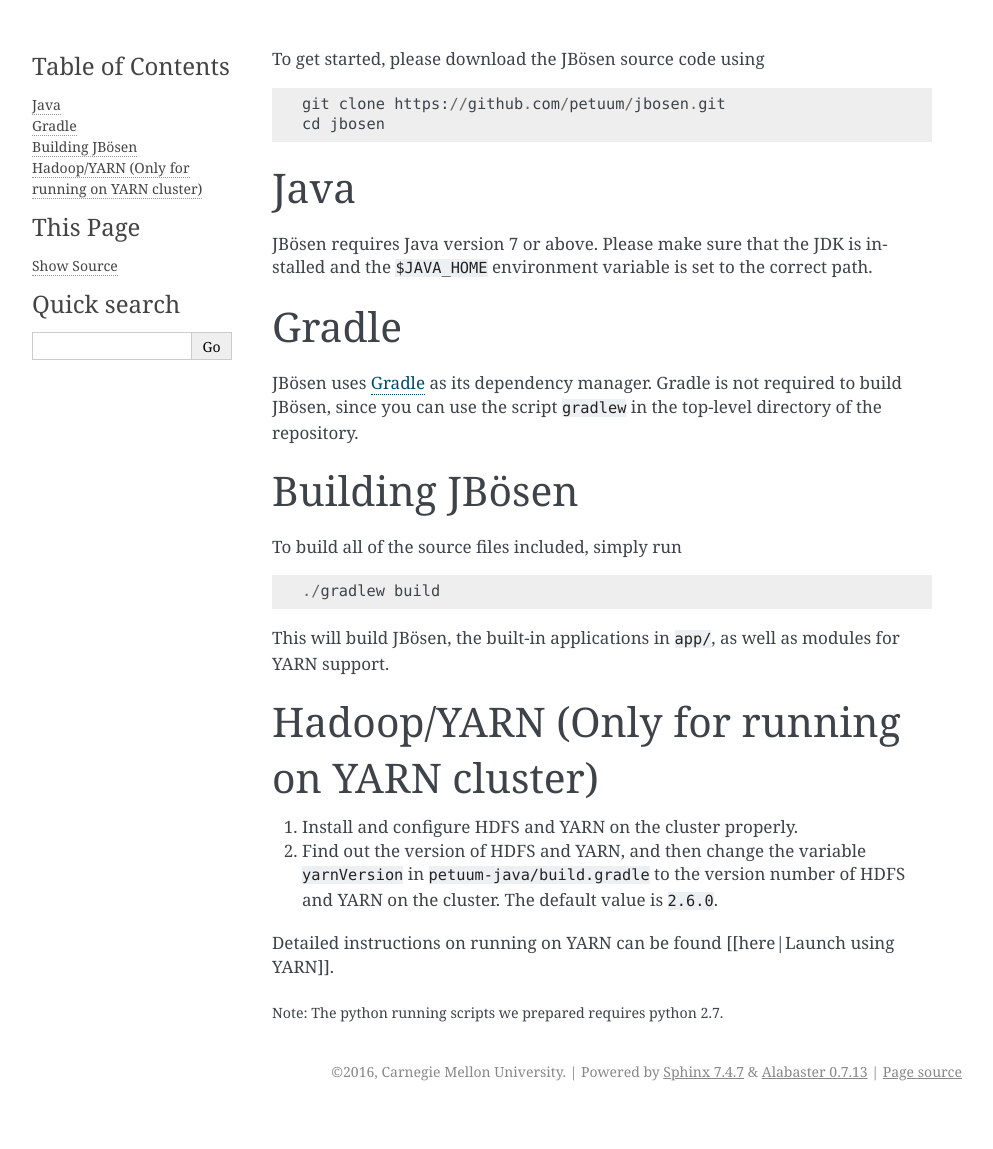
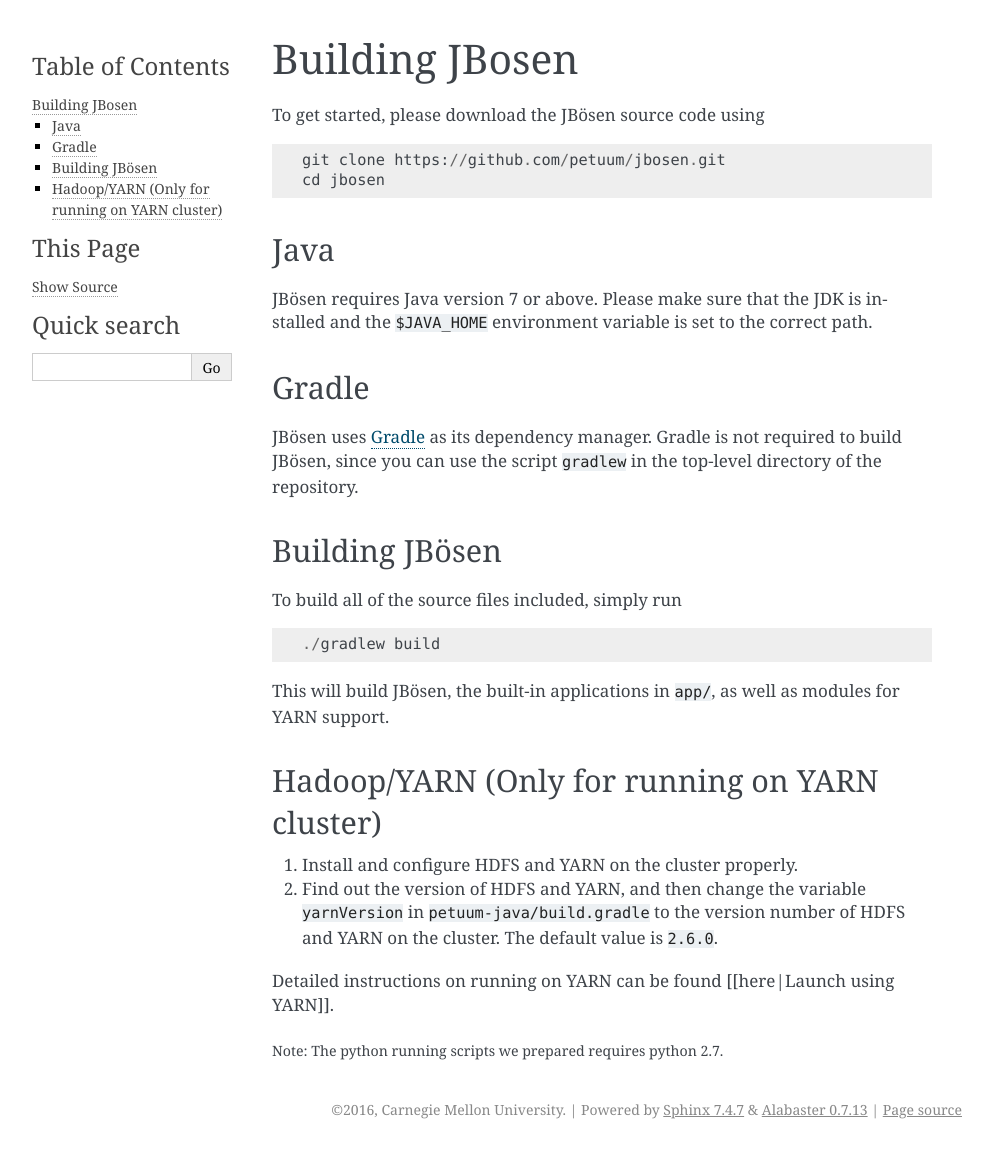
Before and after one commit to sailing-pmls/jbosen, a Sphinx documentation site: the page built from docs/building.md, in a window 1280 px wide. Shown: the whole page, without its empty margins (148-1141 px from the left). Built offline with Sphinx 7.4.7, drawn with Linux system fonts in a browser that asks for light colours; before the commit the page ends 1111 px from its top, so only the background shows below that.

Commit message:
Update building.md

````diff
--- a/docs/building.md
+++ b/docs/building.md
@@ -1,16 +1,18 @@
+# Building JBosen
+
 To get started, please download the JBösen source code using
 ```
 git clone https://github.com/petuum/jbosen.git
 cd jbosen
 ```
 
-### Java ###
+## Java
 JBösen requires Java version 7 or above. Please make sure that the JDK is installed and the `$JAVA_HOME` environment variable is set to the correct path.
 
-### Gradle ###
+## Gradle
 JBösen uses [Gradle](http://gradle.org) as its dependency manager. Gradle is not required to build JBösen, since you can use the script `gradlew` in the top-level directory of the repository.
 
-### Building JBösen ###
+## Building JBösen
 
 To build all of the source files included, simply run
 ```
@@ -18,7 +20,7 @@
 ```
 This will build JBösen, the built-in applications in `app/`, as well as modules for YARN support.
 
-### Hadoop/YARN (Only for running on YARN cluster) ###
+## Hadoop/YARN (Only for running on YARN cluster)
 1. Install and configure HDFS and YARN on the cluster properly.
 2. Find out the version of HDFS and YARN, and then change the variable `yarnVersion` in `petuum-java/build.gradle` to the version number of HDFS and YARN on the cluster. The default value is `2.6.0`.
 
````
